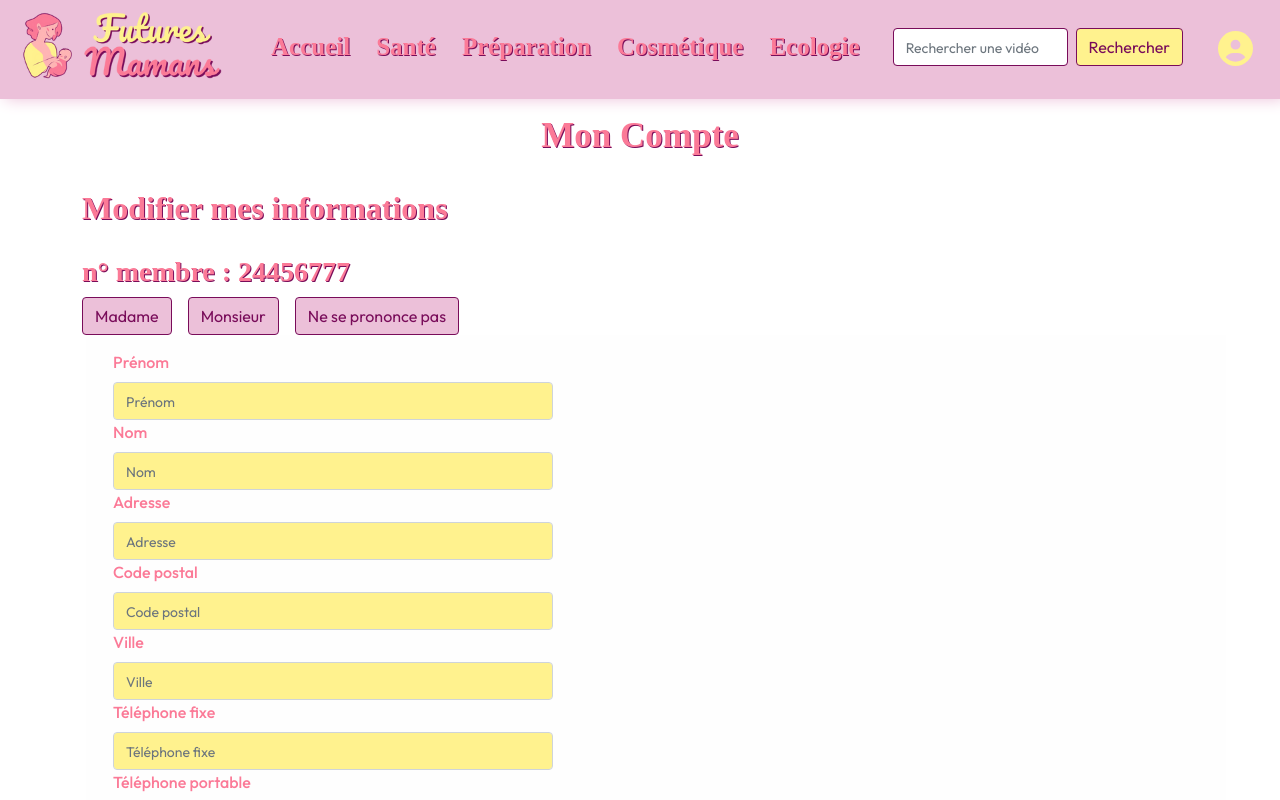
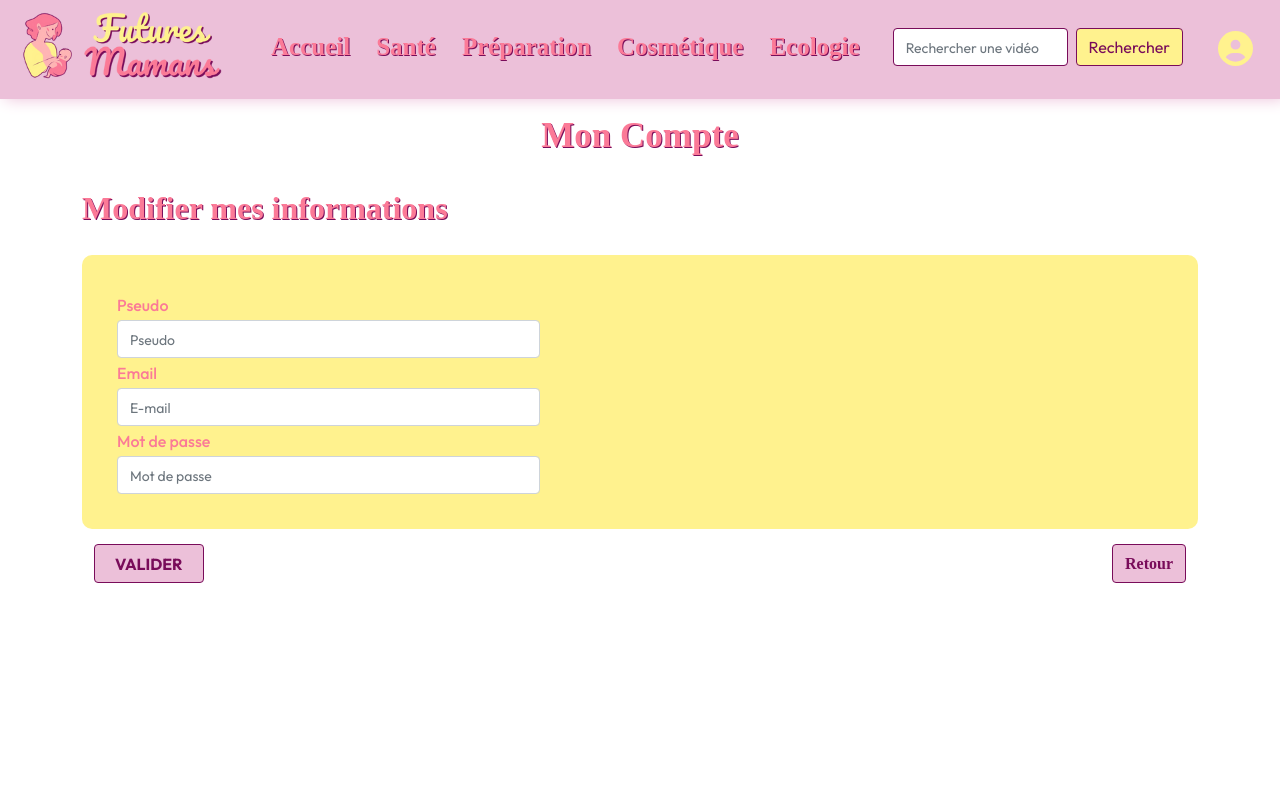
Before and after one commit to nat-btlr/projet-fil-rouge, a React (Vite) app: page /modifinfo in a window 1280 px wide. Shown: the top 800 px of the page. Built offline with nearby package versions, Linux system fonts and the light colour scheme; a web font is replaced by a local one.

Commit message:
Refonte style ModifInfos

```diff
--- a/src/components/Compte/index.jsx
+++ b/src/components/Compte/index.jsx
@@ -15,8 +15,8 @@ const PageCompte = () => (
           <h3>Bienvenue USERNAME</h3>
           <p className='lienmodif'><Link to="/modifinfo">Modifier mes informations &gt;</Link></p>
         </div>
-        <p>E-mail : email@email.com</p>
-        <p>Mot de passe : *******</p>
+        <p><span class="titreChamps">E-mail :</span> email@email.com</p>
+        <p><span class="titreChamps">Mot de passe :</span> *******</p>
       </Container>
       <Button className="buttonSupprimer">Supprimer mon compte Futures Mamans</Button>
     </Container>
--- a/src/components/Compte/style.css
+++ b/src/components/Compte/style.css
@@ -26,3 +26,7 @@
     gap: 30px;
     padding-top: 30px;
 }
+
+.titreChamps {
+    font-weight: bold;
+}
--- a/src/components/ModifInfo/index.jsx
+++ b/src/components/ModifInfo/index.jsx
@@ -5,7 +5,6 @@ import {
   Button,
   InputGroup,
   Form,
-  Row,
   Col
 } from 'react-bootstrap';
 import { Link } from 'react-router-dom';
@@ -27,122 +26,41 @@ const ModifInfo = () => {
     <>
       <Navigation />
       <Container>
-        <h1 className='montitre'>Mon Compte</h1>
-        <h2 className='modif'>Modifier mes informations</h2>
-        <h3 className='n-membre'>n° membre : 24456777</h3>
-        <div className="button-genre-container">
-          <Button className="buttonGenre" as="input" type="button" value="Madame" />
-          <Button className="buttonGenre" as="input" type="button" value="Monsieur" />
-          <Button className="buttonGenre" as="input" type="button" value="Ne se prononce pas" />
-        </div>
-      </Container>
-
+        <h1>Mon Compte</h1>
+        <h2>Modifier mes informations</h2>
         <Container className='conteneur-modifcompte'>
           <Form noValidate validated={validated} onSubmit={handleSubmit}>
-          <Row>
-          <div className='change-identite'>
-            <Form.Group as={Col} md="10" controlId="validationPrenom">
-              <Form.Label>Prénom</Form.Label>
-              <Form.Control
-                required
-                type="text"
-                placeholder="Prénom"
-                defaultValue=""
-              />
-              <Form.Control.Feedback>Looks good!</Form.Control.Feedback>
-            </Form.Group>
-            <Form.Group as={Col} md="10" controlId="validationNom">
-              <Form.Label>Nom</Form.Label>
-              <Form.Control
-                required
-                type="text"
-                placeholder="Nom"
-                defaultValue=""
-              />
-              <Form.Control.Feedback>Looks good!</Form.Control.Feedback>
-            </Form.Group>
-            </div>
-          </Row>
-          {/* <Row className="mb-3"> */}
-            <div className='change-adresse'>
-          <Form.Group as={Col} md="10" controlId="validationAdresse">
-              <Form.Label>Adresse</Form.Label>
-              <Form.Control type="text" placeholder="Adresse" required />
-              <Form.Control.Feedback type="invalid">
-                Please provide a valid state.
-              </Form.Control.Feedback>
-            </Form.Group>
-          <Form.Group as={Col} md="10" controlId="validationCodePostal">
-              <Form.Label>Code postal</Form.Label>
-              <Form.Control type="text" placeholder="Code postal" required />
-              <Form.Control.Feedback type="invalid">
-                Please provide a valid state.
-              </Form.Control.Feedback>
-            </Form.Group>
-            <Form.Group as={Col} md="10" controlId="validationVille">
-              <Form.Label>Ville</Form.Label>
-              <Form.Control type="text" placeholder="Ville" required />
-              <Form.Control.Feedback type="invalid">
-                Please provide a valid city.
-              </Form.Control.Feedback>
-            </Form.Group>
-            </div>
-          {/* </Row> */}
-          <Row>
-            <div className='change-num'>
-          <Form.Group as={Col} md="10" controlId="validationTelFixe">
-              <Form.Label>Téléphone fixe</Form.Label>
-              <Form.Control type="tel" placeholder="Téléphone fixe" required />
-              <Form.Control.Feedback type="invalid">
-                Please provide a good number.
-              </Form.Control.Feedback>
-            </Form.Group>
-            <Form.Group as={Col} md="10" controlId="validationTelPortable">
-              <Form.Label>Téléphone portable</Form.Label>
-              <Form.Control type="tel" placeholder="Téléphone portable" required />
-              <Form.Control.Feedback type="invalid">
-                Please provide a good number.
-              </Form.Control.Feedback>
-            </Form.Group>
-            </div>
-            </Row>
             <div className='change-mail'>
               <Form.Group as={Col} md="10" controlId="validationPseudo">
-              <Form.Label>Pseudo</Form.Label>
+                <Form.Label class="titreLabel">Pseudo</Form.Label>
                 <InputGroup hasValidation>
-              <InputGroup.Text id="inputGroupPrepend">@</InputGroup.Text>
-                <Form.Control
-                  type="text"
-                  placeholder="Pseudo"
-                  aria-describedby="inputGroupPrepend"
-                  required
-                />
+                  <Form.Control type="text" placeholder="Pseudo" aria-describedby="inputGroupPrepend" required />
                   <Form.Control.Feedback type="invalid">
-                  Please choose a username.
+                    Merci de choisir un pseudonyme.
                   </Form.Control.Feedback>
                 </InputGroup>
               </Form.Group>
               <Form.Group as={Col} md="10" controlId="validationEmail">
-              <Form.Label>Email</Form.Label>
+                <Form.Label class="titreLabel">Email</Form.Label>
                 <Form.Control type="email" placeholder="E-mail" required />
                 <Form.Control.Feedback type="invalid">
-                Please provide a good email.
+                  Merci de renseigner une adresse email valide.
                 </Form.Control.Feedback>
               </Form.Group>
               <Form.Group as={Col} md="10" controlId="validationMdp">
-              <Form.Label>Mot de passe</Form.Label>
+                <Form.Label class="titreLabel">Mot de passe</Form.Label>
                 <Form.Control type="password" placeholder="Mot de passe" required />
                 <Form.Control.Feedback type="invalid">
-                Please provide a good number.
+                  Merci d'entrer un mot de passe valide.
                 </Form.Control.Feedback>
               </Form.Group>
             </div>
           </Form>
         </Container>
-
         <Container className='space-btn'>
           <Button className='btn-valider bold-link' type="submit">VALIDER</Button>
           <Button className="bold-link"><Link to="/compte">Retour</Link></Button>
+        </Container>
       </Container>
     </>
   );
--- a/src/components/ModifInfo/style.css
+++ b/src/components/ModifInfo/style.css
@@ -33,13 +33,14 @@
     text-decoration: none;
 }
 
-/* stylisation input  voir plus tard pour mettre une classe juste pour la stylisation*/
-#validationPrenom,#validationNom,#validationAdresse,#validationCodePostal,#validationVille,#validationTelFixe,#validationTelPortable,#validationPseudo,#validationEmail,#validationMdp {
+.conteneur-modifcompte {
     background-color: var(--jaune);
+    padding: 20px;
+    border-radius: 10px;
+    line-height: 10px;
+    margin-bottom: 15px;
 }
 
-.conteneur-modifcompte {
-    background-color: var(--blanc);
-    /* bidouillage car pas réussi à tout aligner avec la div container */
-    margin-left: 86px;
+.titreLabel {
+    margin: 10px 0px;
 }
```
Lines whose indentation alone changed are shown as unchanged.
